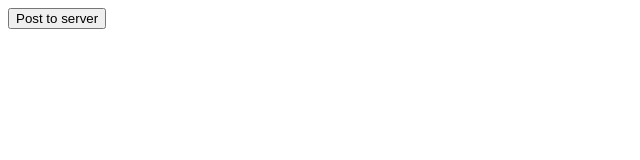
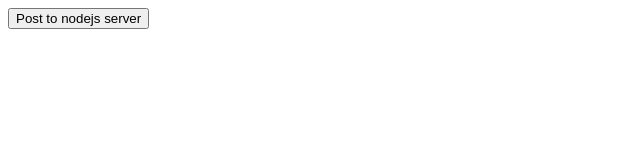
Before and after one commit to kuncevic/angular-httpclient-examples, an Angular app in the folder client/: page / in a window 1280 px wide. Shown: the top 160 px of the page, without its empty margins (0-640 px from the left). Built offline with nearby package versions, Linux system fonts and the light colour scheme.

Commit message:
change buttom text

```diff
--- a/client/src/app/app.component.html
+++ b/client/src/app/app.component.html
@@ -1 +1 @@
-<button (click)="callServer()">Post to server</button>
+<button (click)="callServer()">Post to nodejs server</button>
```
Also changed, not shown: 1 other file (tests, documents, lock files or other folders).
